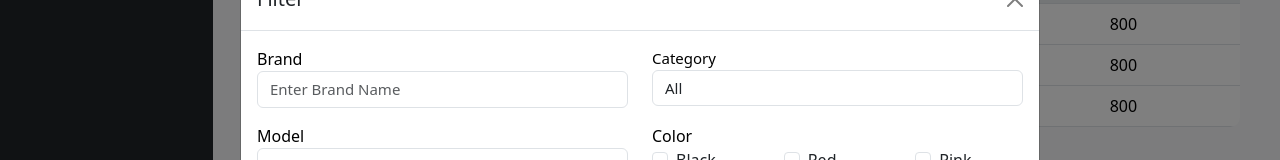
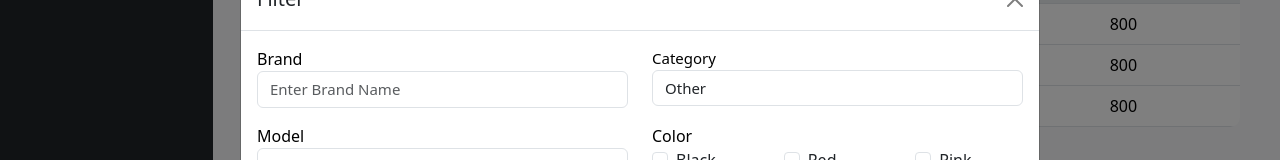
Before and after one commit to mendozalucas/p1_proyecto_inventarios, a Next.js app in the folder frontend/: page / in a window 1280 px wide. Both pictures are taken after a click on the button "Filter". Shown: the part 222-382 px from the top of the page. Built offline with nearby package versions, Linux system fonts and the light colour scheme.

Commit message:
fix modal filter

```diff
--- a/frontend/components/modal_filter.js
+++ b/frontend/components/modal_filter.js
@@ -59,10 +59,11 @@ export default function ModalFilter() {
                       Category
                     </label>
                     <select className="form-control" style={{ fontSize: 15 }}>
-                      <option value={0}>All</option>
+                      <option value={0}>Other</option>
                       <option value={1}>Peripheral</option>
-                      <option value={2}>Hardware</option>
-                      <option value={3}>Monitor</option>
+                      <option value={2}>Microprocessor</option>
+                      <option value={3}>GPU</option>
+                      <option value={4}>Motherboard</option>
                     </select>
                   </div>
                 </div>
```
